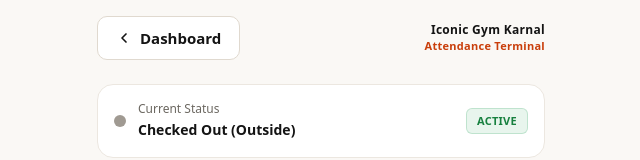
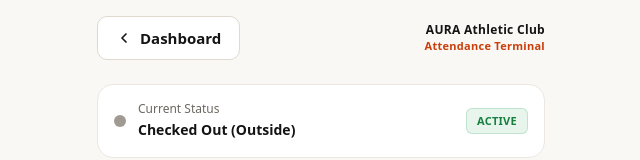
Before and after one commit to ArnavBansal01/gym_erp, a Next.js app: page /attendance in a window 1280 px wide. Shown: the top 160 px of the page, without its empty margins (319-959 px from the left). Built offline with nearby package versions, Linux system fonts and the light colour scheme; no server answers.

Commit message:
project finalized

```diff
--- a/app/admin/page.tsx
+++ b/app/admin/page.tsx
@@ -125,8 +125,8 @@ export default function AdminPortal() {
   useEffect(() => {
     QRCode.toDataURL(
       JSON.stringify({
-        gymId: "ICONIC_GYM_KARNAL_ENTRANCE",
-        facility: "Iconic Gym Karnal - Entrance Gate",
+        gymId: "AURA_CLUB_MAIN_ENTRANCE",
+        facility: "AURA Athletic Club - Main Gate",
         action: "check-in",
       }),
       { width: 400, margin: 2, color: { dark: "#141414", light: "#ffffff" } }
@@ -656,7 +656,7 @@ export default function AdminPortal() {
             <div className="w-12 h-12 rounded-xl bg-gradient-to-br from-[#FF5A1F] to-[#FF5A1F] flex items-center justify-center text-[#141414] mx-auto shadow-md shadow-[#141414]/10">
               <IconShield size={24} />
             </div>
-            <h2 className="text-3xl font-bold text-[#141414] font-display">Iconic Gym ERP</h2>
+            <h2 className="text-3xl font-bold text-[#141414] font-display">AURA Athletic ERP</h2>
             <p className="text-xs text-[#6B6760]">Owner & Administrator Management Terminal</p>
           </div>
 
@@ -727,7 +727,7 @@ export default function AdminPortal() {
               <IconShield size={22} />
             </div>
             <div>
-              <span className="font-bold tracking-wide text-base text-[#141414]">Iconic Gym Karnal</span>
+              <span className="font-bold tracking-wide text-base text-[#141414]">AURA Athletic Club</span>
               <span className="hidden sm:inline-block ml-2 px-2 py-0.5 rounded text-[11px] font-bold tracking-wide bg-[#FF5A1F]/10 text-[#C93E0B] border border-[#FF5A1F]/20">
                 ERP Admin
               </span>
@@ -1886,7 +1886,7 @@ export default function AdminPortal() {
 
             <div className="space-y-1">
               <h2 className="text-2xl font-bold text-[#141414] tracking-wide font-display">
-                Iconic Gym Karnal
+                AURA Athletic Club
               </h2>
               <p className="text-xs text-[#6B6760]">
                 Entrance Turnstile Check-In QR Poster
@@ -1935,7 +1935,7 @@ export default function AdminPortal() {
                     printWin.document.write(`
                       <html>
                         <head>
-                          <title>Iconic Gym Karnal - Entrance QR Poster</title>
+                          <title>AURA Athletic Club - Entrance QR Poster</title>
                           <style>
                             body { font-family: sans-serif; text-align: center; padding: 40px; }
                             h1 { font-size: 28px; margin-bottom: 4px; text-transform: uppercase; }
@@ -1945,10 +1945,10 @@ export default function AdminPortal() {
                           </style>
                         </head>
                         <body>
-                          <h1>ICONIC GYM KARNAL</h1>
+                          <h1>AURA ATHLETIC CLUB</h1>
                           <h2>Entrance Gate Turnstile & Check-In</h2>
                           <img src="${entrancePosterQr}" alt="QR" />
-                          <p>Open the Iconic Gym App &gt; Attendance &gt; Camera Scanner to Check In</p>
+                          <p>Open the AURA App &gt; Attendance &gt; Camera Scanner to Check In</p>
                           <script>window.onload = function() { window.print(); window.close(); }<\/script>
                         </body>
                       </html>
--- a/app/attendance/page.tsx
+++ b/app/attendance/page.tsx
@@ -465,7 +465,7 @@ export default function UserAttendance() {
           </button>
           <div className="text-right">
             <span className="text-xs font-bold tracking-wide text-[#141414] block">
-              Iconic Gym Karnal
+              AURA Athletic Club
             </span>
             <span className="text-[11px] text-[#C93E0B] font-bold tracking-wide block">
               Attendance Terminal
```
